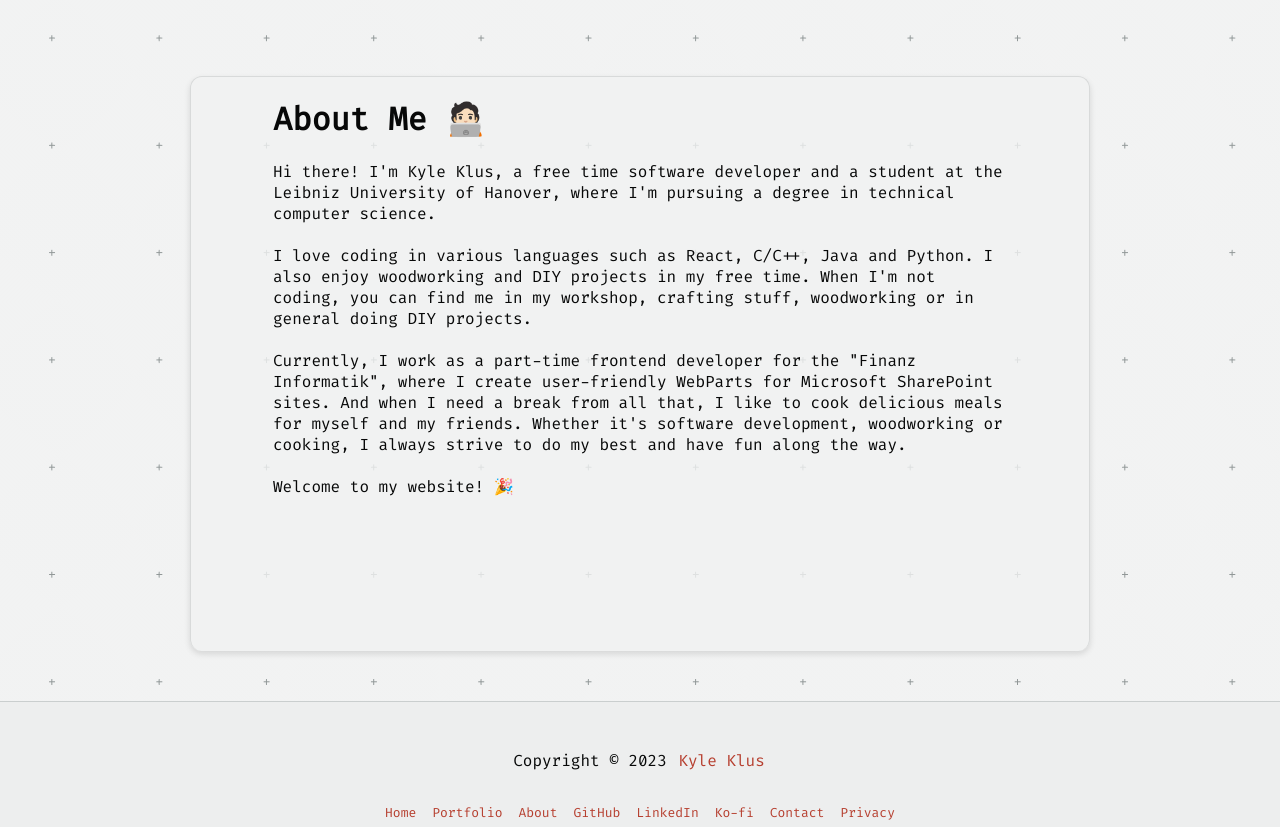
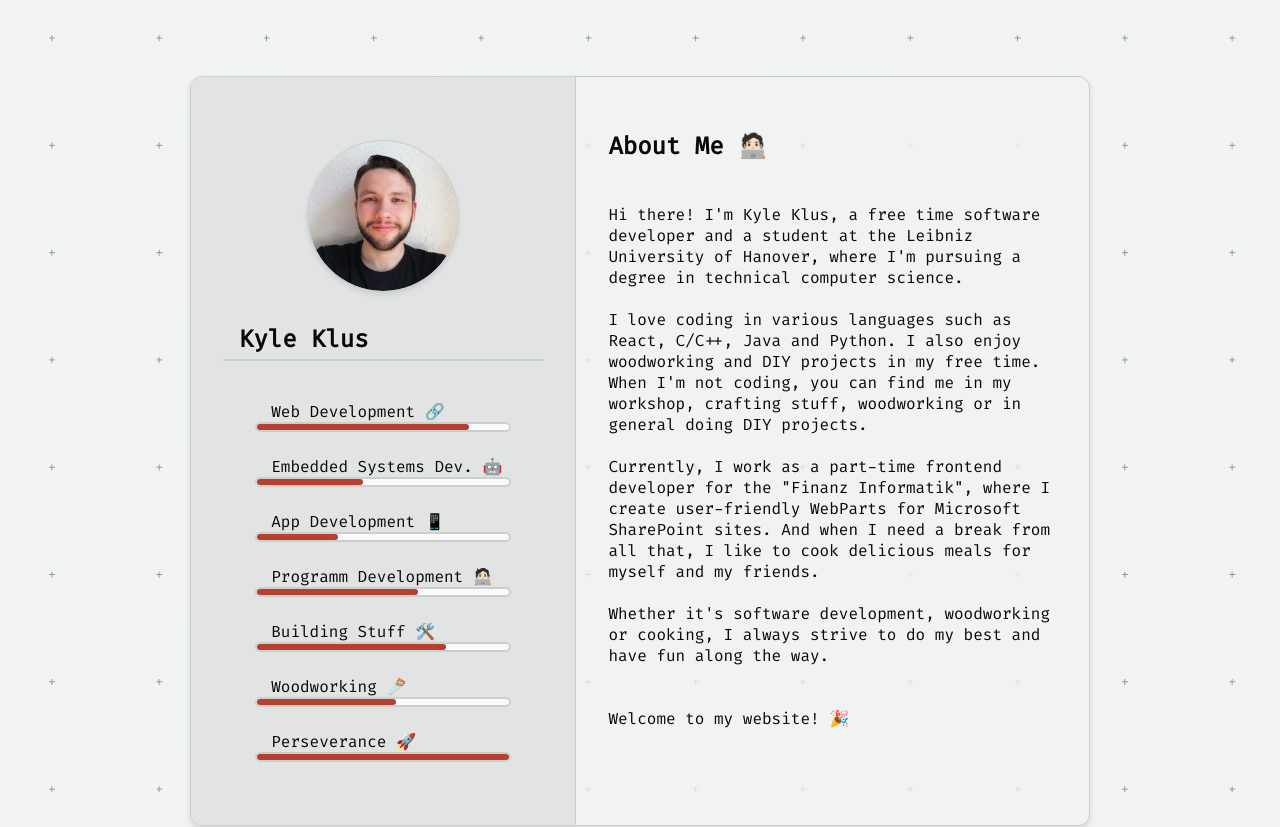
Before and after one commit to KyleKlus/KyleKlus.github.io, a Next.js app: page / in a window 1280 px wide. Shown: the part 2740-3567 px from the top of the page. Built offline with nearby package versions, Linux system fonts and the light colour scheme.

Commit message:
- Improved About page

```diff
--- a/src/pages/index.tsx
+++ b/src/pages/index.tsx
@@ -4,6 +4,8 @@ import Footer from '@/components/footer/Footer';
 import Header from '@/components/header/Header';
 import Content from '@/components/Content';
 import Text from '@/components/Text';
+import Image from 'next/image';
+
 
 import Main from '@/components/Main';
 
@@ -22,6 +24,7 @@ import receiptManagerPic from '../../public/screenshot_receipt_manager.png';
 
 import Link from 'next/link';
 import PortfolioCard from '@/components/PortfolioCard';
+import Logo from '@/components/header/Logo';
 
 const ThemeButton = dynamic(() => import('@/components/buttons/ThemeButton'), {
   ssr: false,
@@ -130,18 +133,46 @@ export default function Home() {
         </Content>
         <Content id="aboutPage" className={[homeStyles.aboutPage, homeStyles.dotted].join(' ')}>
           <div className={homeStyles.aboutPageBG}>
-            <Text  className={homeStyles.aboutPageText}>
+            <div className={homeStyles.aboutPageInfo}>
+            <Image
+              src={process.env.basePath + "/KK_Profile_Photo.jpg"}
+              alt="KK Profile Image"
+              width={'150'}
+              height={'150'}
+              quality={100}
+              className={[homeStyles.aboutPageProfilePic].join(' ')} />
+              <h2 className={[homeStyles.aboutPageProfileName].join(' ')} >Kyle Klus</h2>
+              <p className={[homeStyles.aboutPageProfileSkillText].join(' ')}>Web Development 🔗</p>
+              <progress className={[homeStyles.aboutPageProfileSkillBar].join(' ')} max={100} value={84}></progress>
+              <p className={[homeStyles.aboutPageProfileSkillText].join(' ')}>Embedded Systems Dev. 🤖</p>
+              <progress className={[homeStyles.aboutPageProfileSkillBar].join(' ')} max={100} value={42}></progress>
+              <p className={[homeStyles.aboutPageProfileSkillText].join(' ')}>App Development 📱</p>
+              <progress className={[homeStyles.aboutPageProfileSkillBar].join(' ')} max={100} value={32}></progress>
+              <p className={[homeStyles.aboutPageProfileSkillText].join(' ')}>Programm Development 🧑🏻‍💻</p>
+              <progress className={[homeStyles.aboutPageProfileSkillBar].join(' ')} max={100} value={64}></progress>
+              <p className={[homeStyles.aboutPageProfileSkillText].join(' ')}>Building Stuff 🛠️</p>
+              <progress className={[homeStyles.aboutPageProfileSkillBar].join(' ')} max={100} value={75}></progress>
+              <p className={[homeStyles.aboutPageProfileSkillText].join(' ')}>Woodworking 🪚</p>
+              <progress className={[homeStyles.aboutPageProfileSkillBar].join(' ')} max={100} value={55}></progress>
+              <p className={[homeStyles.aboutPageProfileSkillText].join(' ')}>Perseverance 🚀</p>
+              <progress className={[homeStyles.aboutPageProfileSkillBar].join(' ')} max={100} value={100}></progress>
+            </div>
+            <Text className={homeStyles.aboutPageText}>
               <br />
-              <h1 >About Me 🧑🏻‍💻</h1>
+              <h2 >About Me 🧑🏻‍💻</h2>
+              <br />
               <br />
               <p>Hi there! I&apos;m Kyle Klus, a free time software developer and a student at the Leibniz University of Hanover, where I&apos;m pursuing a degree in technical computer science.</p>
               <br />
               <p>I love coding in various languages such as React, C/C++, Java and Python. I also enjoy woodworking and DIY projects in my free time. When I&apos;m not coding, you can find me in my workshop, crafting stuff, woodworking or in general doing DIY projects.</p>
               <br />
-              <p>Currently, I work as a part-time frontend developer for the &quot;Finanz Informatik&quot;, where I create user-friendly WebParts for Microsoft SharePoint sites. And when I need a break from all that, I like to cook delicious meals for myself and my friends. Whether it&apos;s software development, woodworking or cooking, I always strive to do my best and have fun along the way. </p>
+              <p>Currently, I work as a part-time frontend developer for the &quot;Finanz Informatik&quot;, where I create user-friendly WebParts for Microsoft SharePoint sites. And when I need a break from all that, I like to cook delicious meals for myself and my friends. </p>
+              <br />
+              <p>
+              Whether it&apos;s software development, woodworking or cooking, I always strive to do my best and have fun along the way. </p>
+              <br />
               <br />
               <p>Welcome to my website! 🎉</p>
-              <br />
               <br />
             </Text>
           </div>
--- a/src/styles/Home.module.css
+++ b/src/styles/Home.module.css
@@ -13,21 +13,105 @@
     scroll-snap-align: start;
 }
 
-.aboutPageBG {
-    flex-grow: 1;
+.portfolioPage {
+    background-color: var(--bg-color-00);
+    position: relative;
+    display: flex;
+    justify-content: center;
+}
+
+.portfolioPage h1 {
+    margin-top: 42px;
+    text-align: left;
+    width: 100%;
+    max-width: 750px;
+    padding-left: 8px;
+}
+
+.portfolioCardWrapper {
     display: flex;
     flex-direction: column;
+    justify-content: center;
+    align-items: center;
+    gap: 42px;
+    margin: 48px 0px 128px 0px;
+    z-index: 1;
+}
+
+.aboutPageBG {
+    display: flex;
+    flex-direction: row;
     align-items: center;
     width: 900px;
+    height: 750px;
     border-radius: var(--border-radius);
-    border-top-right-radius: var(--border-radius);
-    border-top: 1px solid var(--bg-color-30);
-    border-right: 1px solid var(--bg-color-30);
-    border-left: 1px solid var(--bg-color-30);
+    border: 1px solid var(--bg-color-40);
     background-color: var(--bg-color-translucent-05);
     box-shadow: var(--shadowElevation_4);
     margin-top: 175px;
     margin-bottom: 50px;
+}
+
+.aboutPageInfo {
+    width: 45%;
+    height: 100%;
+    padding: 64px 32px 32px 32px;
+    border-top-left-radius: var(--border-radius);
+    border-bottom-left-radius: var(--border-radius);
+    border-right: 1px solid var(--bg-color-40);
+    background-color: var(--bg-color-20);
+    display: flex;
+    flex-direction: column;
+    justify-content: flex-start;
+    align-items: center;
+}
+
+.aboutPageProfilePic {
+    border-radius: 50%;
+    outline: 1px solid var(--bg-color-40);
+    box-shadow: var(--shadowElevation_4);
+    margin-bottom: 32px;
+}
+
+.aboutPageProfileName {
+    border-bottom: 2px solid var(--bg-color-40);
+    width: 100%;
+    padding-bottom: 4px;
+    padding-left: 16px;
+    margin-bottom: 16px;
+}
+
+
+.aboutPageProfileSkillText {
+    text-align: left;
+    width: 256px;
+    padding-left: 16px;
+    margin-top: 24px;
+}
+
+.aboutPageProfileSkillBar {
+    border: 1px solid var(--bg-color-40);
+    border-radius: 8px;
+    width: 256px;
+    height: 10px;
+
+}
+
+.aboutPageProfileSkillBar::-webkit-progress-value {
+    background: var(--color-accent-10);
+    border-radius: 8px;
+}
+
+.aboutPageProfileSkillBar::-webkit-progress-bar {
+    background: var(--bg-color-00);
+    border: 1px solid var(--bg-color-40);
+    border-radius: 8px;
+}
+
+.aboutPageText {
+    width: 60%;
+    height: 100%;
+    padding: 32px;
 }
 
 @keyframes slide-out-dotted {
@@ -81,7 +165,6 @@
     } */
 }
 
-
 .dotted {
     --cross-arm-width: .09rem;
     --cross-width: calc(var(--cross-arm-width)*2);
@@ -105,31 +188,6 @@
     background-repeat: repeat;
     animation: slide-out-dotted 60s linear infinite;
 }
-
-.portfolioPage {
-    background-color: var(--bg-color-00);
-    position: relative;
-    display: flex;
-    justify-content: center;
-}
-.portfolioPage h1 {
-    margin-top: 42px;
-    text-align: left;
-    width: 100%;
-    max-width: 750px;
-    padding-left: 8px;
-}
-
-.portfolioCardWrapper {
-    display: flex;
-    flex-direction: column;
-    justify-content: center;
-    align-items: center;
-    gap: 42px;
-    margin: 48px 0px 128px 0px;
-    z-index: 1;
-}
-
 
 .blurredImageWrapper {
     width: 100%;
@@ -188,11 +246,11 @@
 
 
 @media (max-width: 800px) {
-    .portfolioPage h1{
+    .portfolioPage h1 {
         font-size: x-large;
     }
 
-    .portfolioPage h2{
+    .portfolioPage h2 {
         font-size: large;
     }
 
@@ -215,13 +273,13 @@
 }
 
 @media (max-width: 750px) {
-    .portfolioPage h1{
+    .portfolioPage h1 {
         margin-top: 22px;
         padding-left: 16px;
         font-size: large;
     }
 
-    .portfolioPage h2{
+    .portfolioPage h2 {
         font-size: medium;
     }
 
@@ -249,11 +307,11 @@
 
 
 @media (max-width: 520px) {
-    .portfolioPage h1{
+    .portfolioPage h1 {
         font-size: medium;
     }
 
-    .portfolioPage h2{
+    .portfolioPage h2 {
         font-size: small;
     }
 
@@ -262,11 +320,11 @@
         margin: 8px 0px 128px 0px;
     }
 
-    .aboutPageText{
+    .aboutPageText {
         font-size: small;
     }
 
-    .aboutPageText h1{
+    .aboutPageText h1 {
         font-size: medium;
     }
 
```
Also changed, not shown: public/KK_Profile_Photo.jpg (added).
